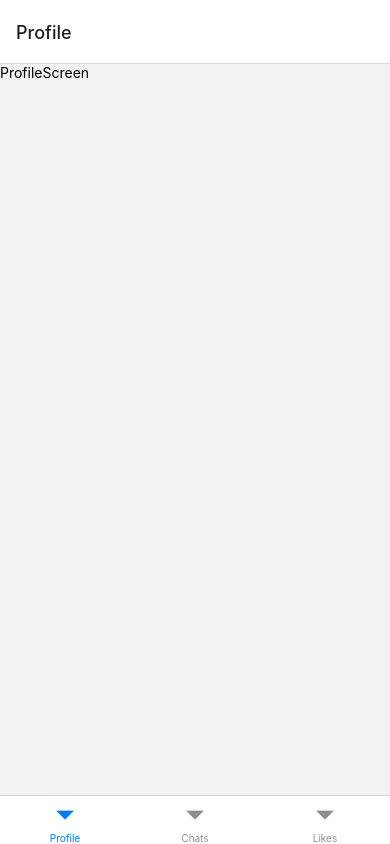
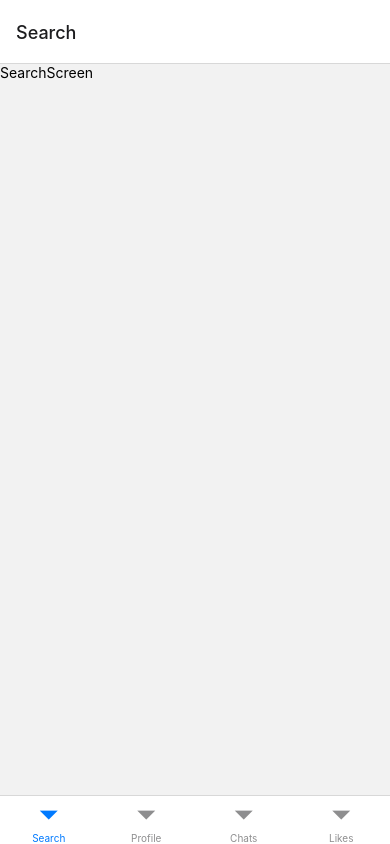
Before and after one commit to kudiluv/BadooClone, a React Native app: screen /Search in a window 390 px wide. Built offline with nearby package versions, Linux system fonts and the light colour scheme.

Commit message:
fix: renamed folders structure

```diff
--- a/src/routes/HomeNavigator.tsx
+++ b/src/routes/HomeNavigator.tsx
@@ -1,13 +1,15 @@
 import React from 'react';
 import {createBottomTabNavigator} from '@react-navigation/bottom-tabs';
-import ProfileScreen from '../screens/profile.screen/ProfileScreen';
-import ChatsScreen from '../screens/chats.screen/ChatsScreen';
+import ProfileScreen from '../screens/profile/ProfileScreen';
+import ChatsScreen from '../screens/chats/ChatsScreen';
+import SearchScreen from '../screens/search/SearchScreen';
 
 const Tab = createBottomTabNavigator();
 
 const HomeNavigator = () => {
   return (
     <Tab.Navigator>
+      <Tab.Screen name="Search" component={SearchScreen} />
       <Tab.Screen name="Profile" component={ProfileScreen} />
       <Tab.Screen name="Chats" component={ChatsScreen} />
       <Tab.Screen name="Likes" component={ProfileScreen} />
--- /dev/null
+++ b/src/screens/search/SearchScreen.tsx
@@ -0,0 +1,14 @@
+import {StyleSheet, Text, View} from 'react-native';
+import React from 'react';
+
+const SearchScreen = () => {
+  return (
+    <View>
+      <Text>SearchScreen</Text>
+    </View>
+  );
+};
+
+export default SearchScreen;
+
+const styles = StyleSheet.create({});
```
Also changed, not shown: src/screens/chats/ChatsScreen.tsx (renamed from src/screens/chats.screen/ChatsScreen.tsx), src/screens/likes/LikesScreen.tsx (renamed from src/screens/likes.screen/LikesScreen.tsx), src/screens/profile/ProfileScreen.tsx (renamed from src/screens/profile.screen/ProfileScreen.tsx).
